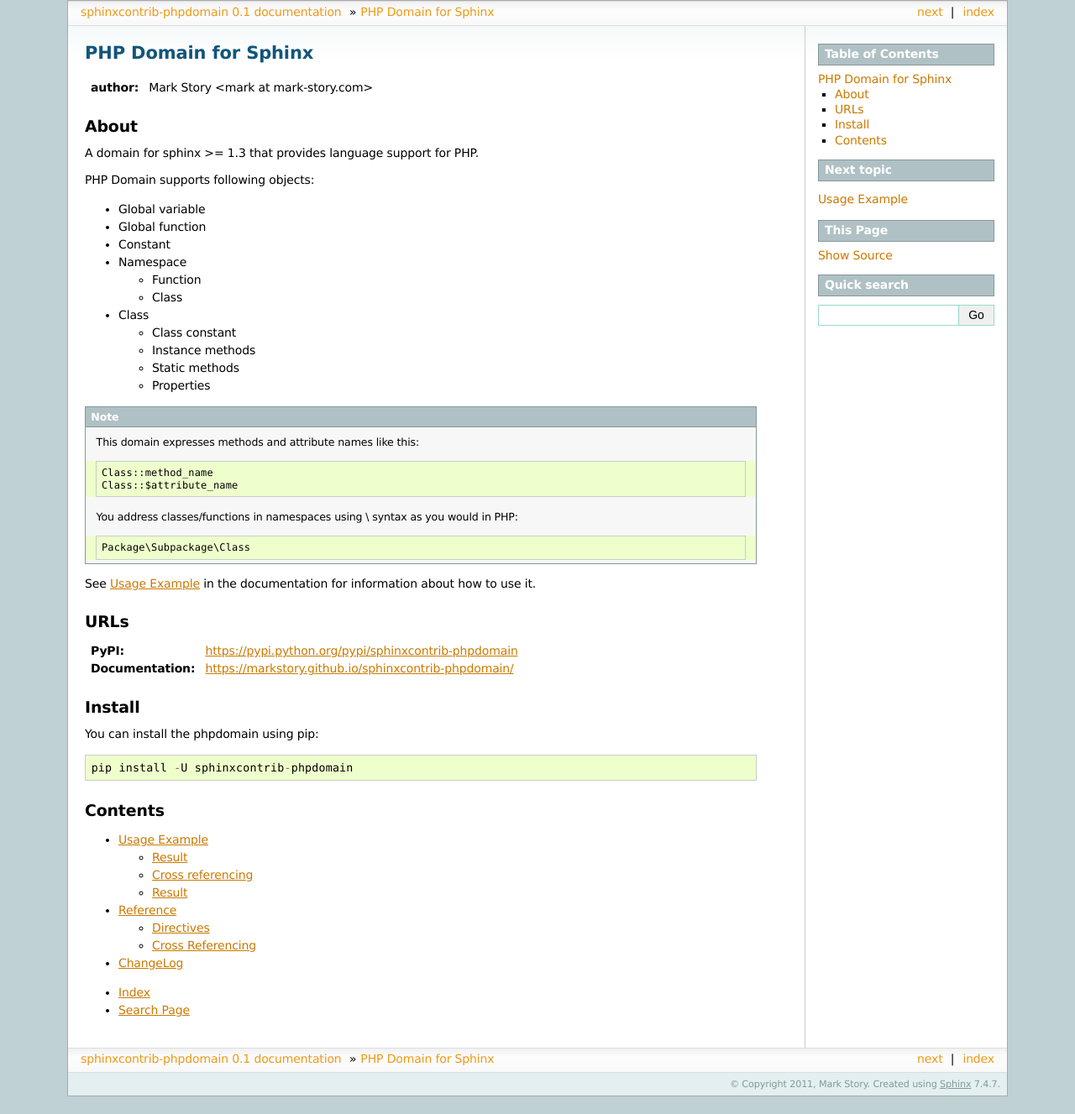
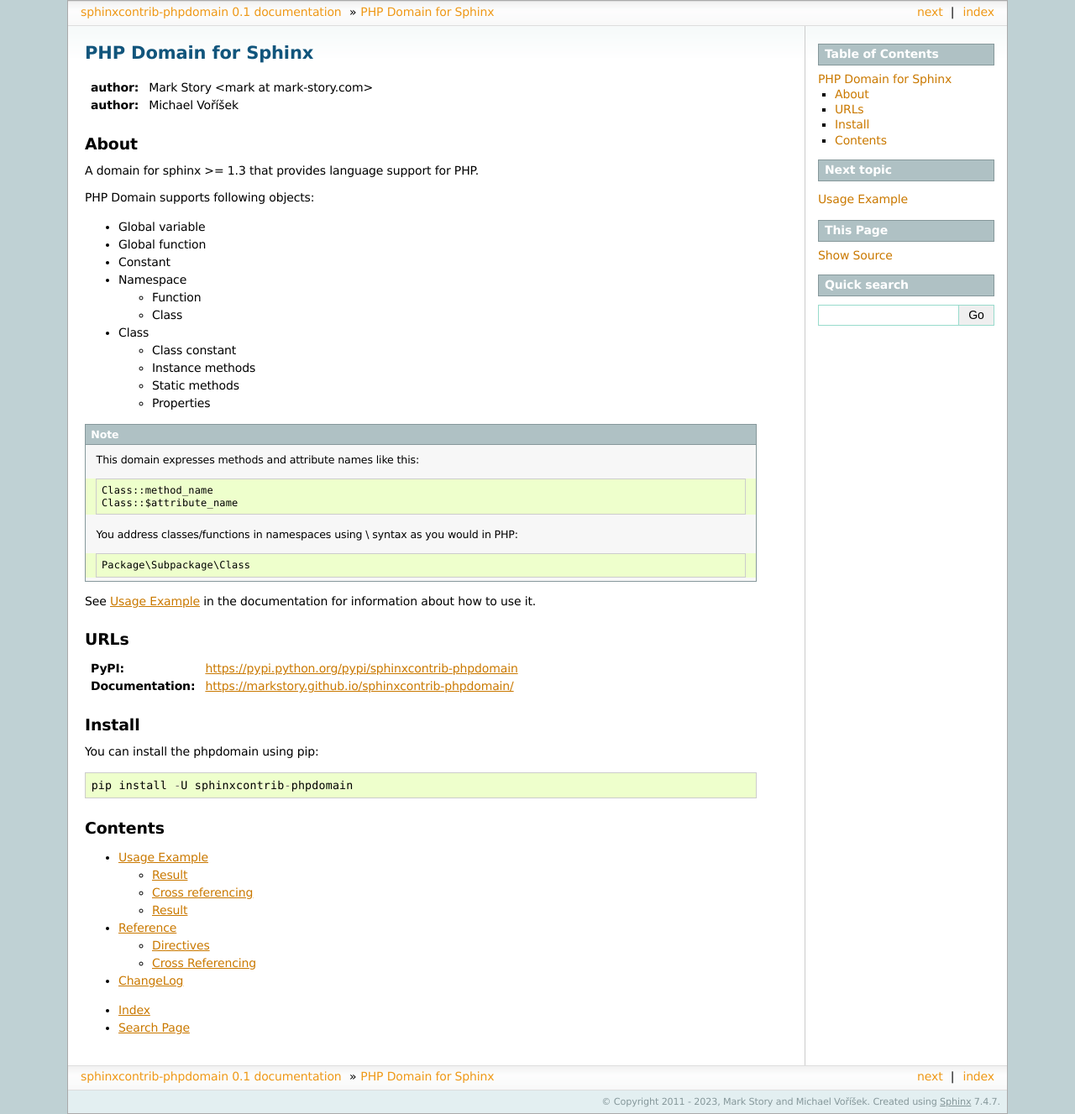
Before and after one commit to markstory/sphinxcontrib-phpdomain, a Sphinx documentation site: the page built from doc/index.rst, in a window 1280 px wide. Shown: the whole page at 84% size. Built offline with Sphinx 7.4.7, drawn with Linux system fonts in a browser that asks for light colours; before the commit the page ends 1306 px from its top, so only the background shows below that.

Commit message:
add mvorisek as coauthor

```diff
--- a/README.rst
+++ b/README.rst
@@ -2,6 +2,7 @@
 #####################
 
 :author: Mark Story <mark at mark-story.com>
+:author: Michael Voříšek
 
 About
 =====
--- a/doc/conf.py
+++ b/doc/conf.py
@@ -28,7 +28,7 @@
 
 # General information about the project.
 project = "sphinxcontrib-phpdomain"
-copyright = "2011, Mark Story"
+copyright = "2011 - 2023, Mark Story and Michael Voříšek"
 
 # The version info for the project you're documenting, acts as replacement for
 # |version| and |release|, also used in various other places throughout the
@@ -169,7 +169,7 @@
         "index",
         "sphinxcontrib-phpdomain.tex",
         "sphinxcontrib-phpdomain Documentation",
-        "Mark Story",
+        "Mark Story and Michael Voříšek",
         "manual",
     ),
 ]
@@ -201,7 +201,7 @@
         "index",
         "sphinxcontrib-phpdomain",
         "sphinxcontrib-phpdomain Documentation",
-        ["Mark Story"],
+        ["Mark Story and Michael Voříšek"],
         1,
     )
 ]
--- a/setup.py
+++ b/setup.py
@@ -33,7 +33,7 @@
     url="https://github.com/markstory/sphinxcontrib-phpdomain",
     download_url="http://pypi.python.org/pypi/sphinxcontrib-phpdomain",
     license="BSD",
-    author="Mark Story",
+    author="Mark Story and Michael Voříšek",
     author_email="mark@mark-story.com",
     description="Sphinx extension to enable documenting PHP code",
     long_description=long_desc,
```
Also changed, not shown: 1 other file.
